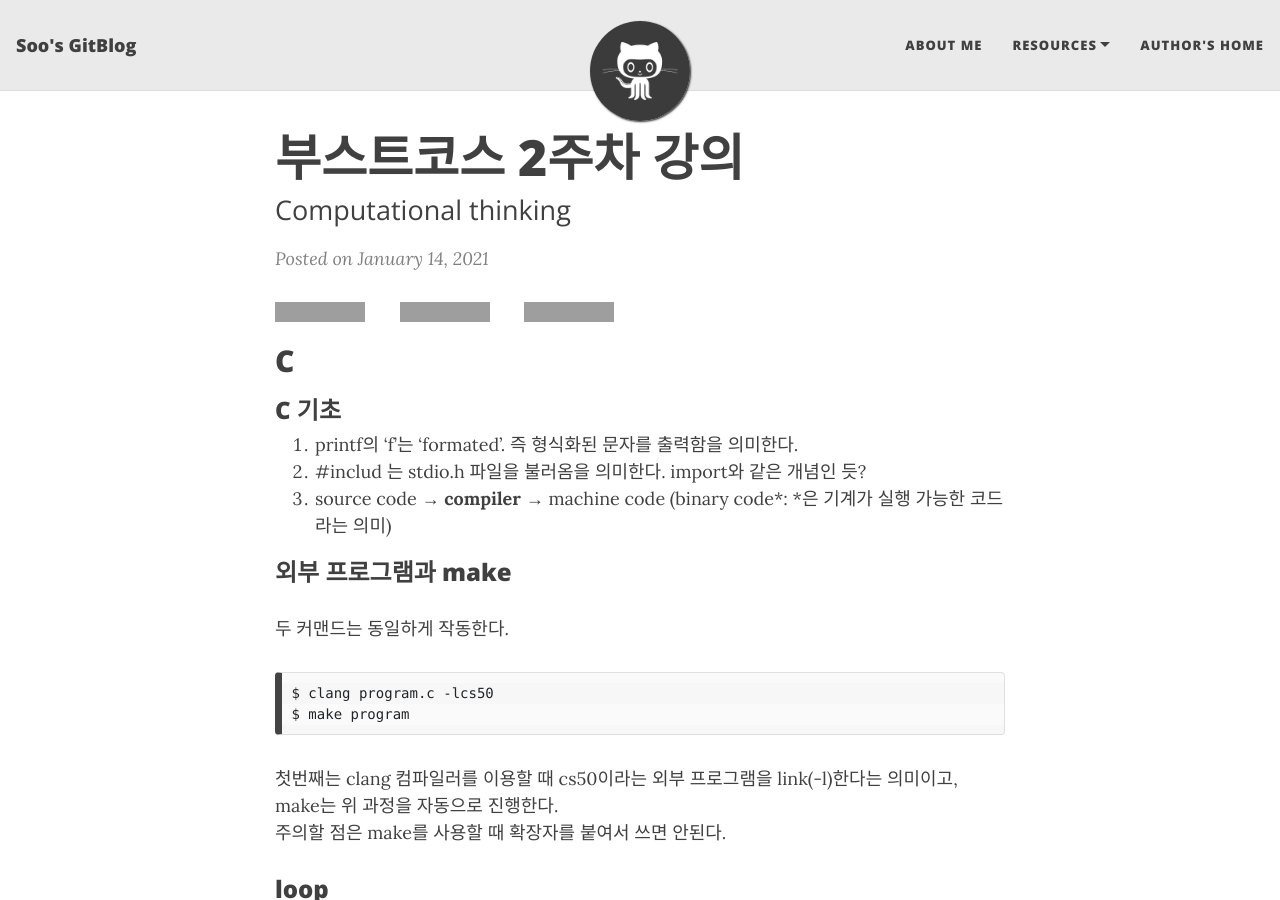
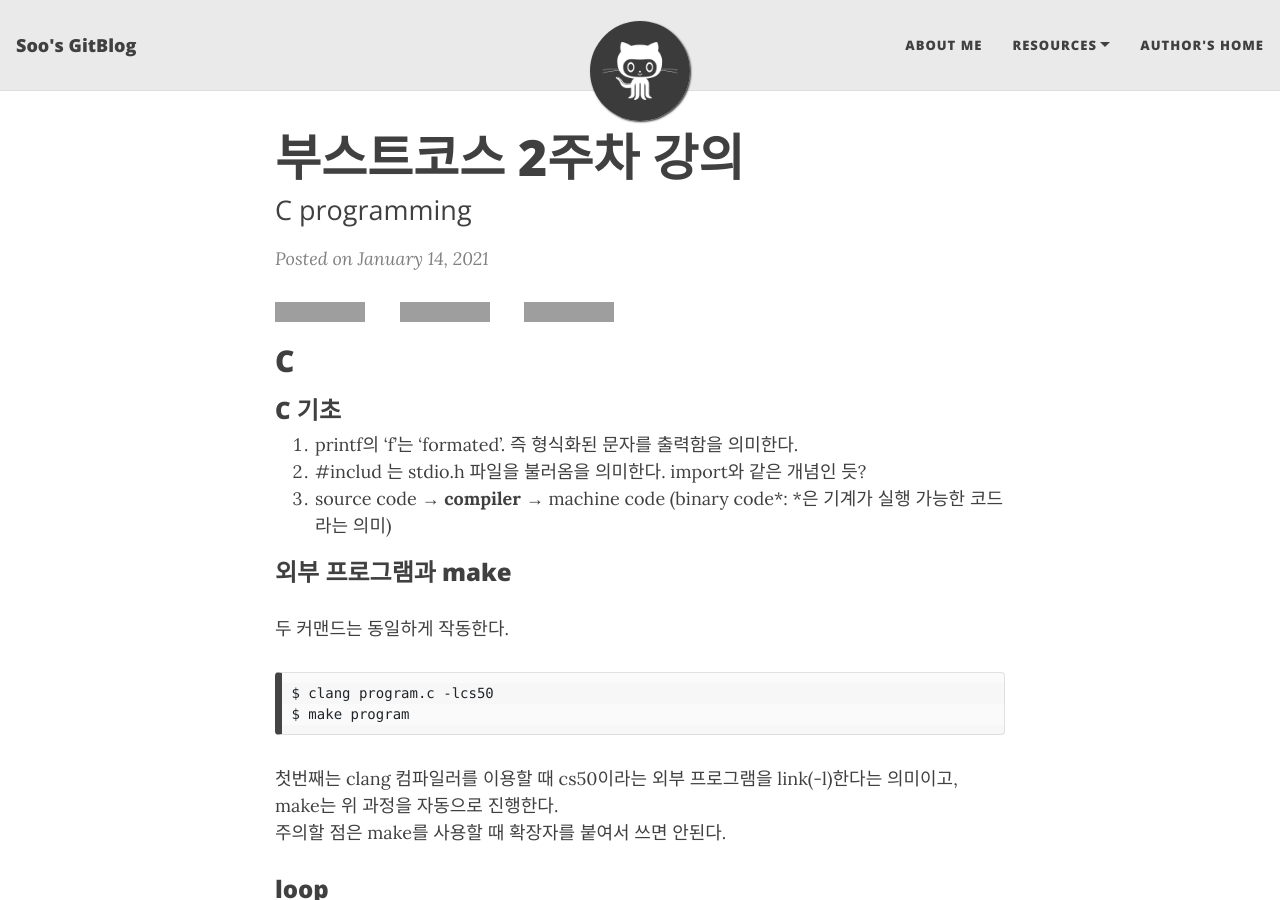
Before and after one commit to Soo-Im/Soo-Im.github.io, a Jekyll site: the page built from _posts/2021-01-14-Boostcourse-2.md, in a window 1280 px wide and 900 px high, cut to the strip 0-900 px from the top of the window. Built offline with Jekyll 4.4.1, drawn with Linux system fonts in a browser that asks for light colours; nearby versions of some CDN libraries; grey boxes are pictures that could not be loaded.

Commit message:
Update 2021-01-14-Boostcourse-2.md

```diff
--- a/_posts/2021-01-14-Boostcourse-2.md
+++ b/_posts/2021-01-14-Boostcourse-2.md
@@ -1,7 +1,7 @@
 ---
 layout: post
 title: 부스트코스 2주차 강의
-subtitle: Computational thinking
+subtitle: C programming
 gh-repo: daattali/beautiful-jekyll
 gh-badge: [star, fork, follow]
 tags: [TIL, Boostcourse]
```
